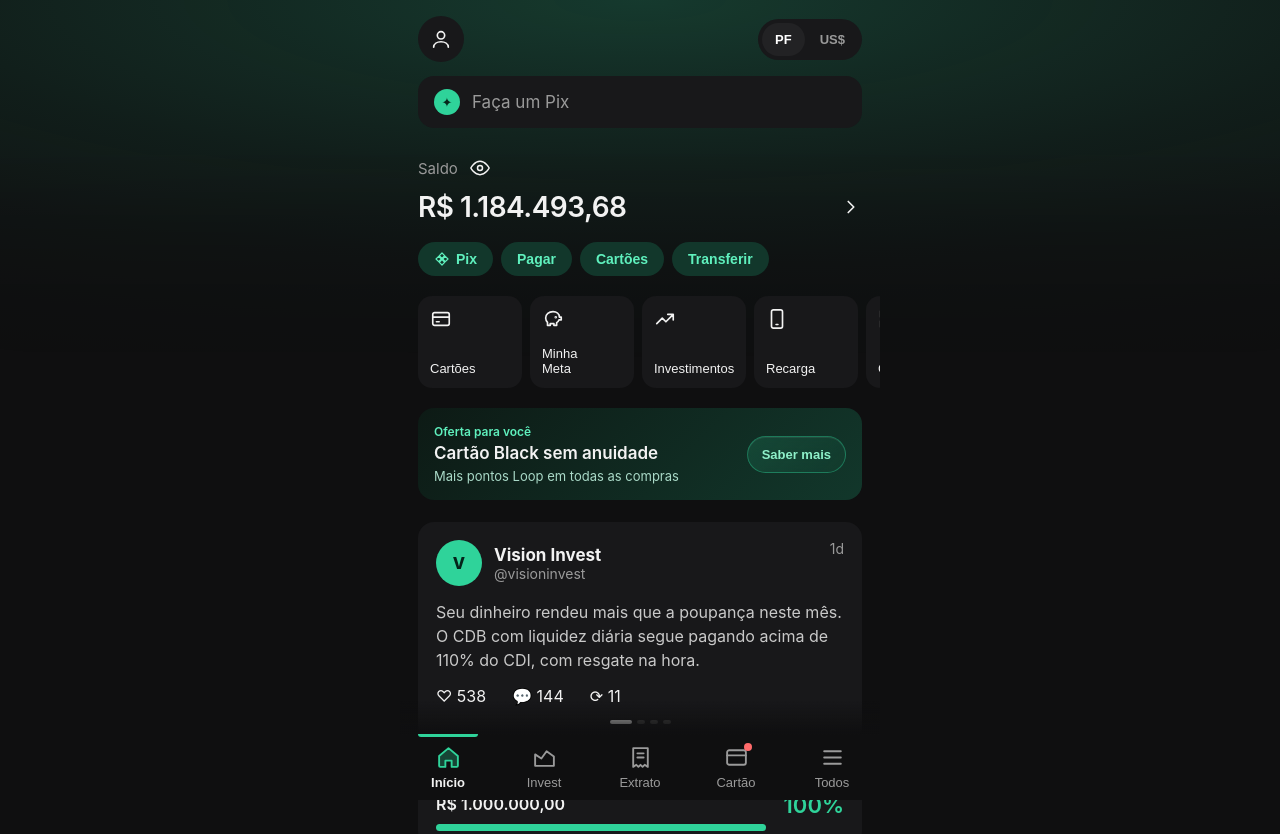
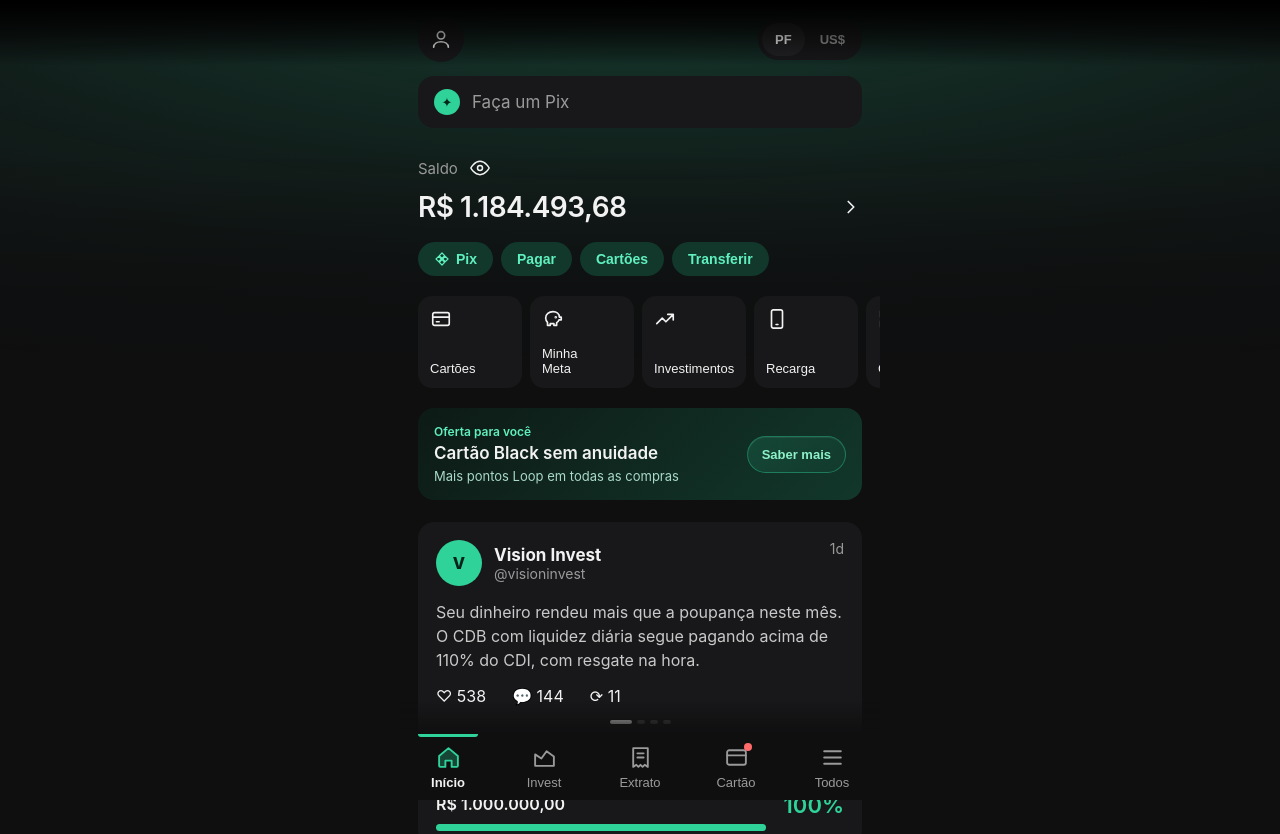
Before and after one commit to marcuslioba/visao, a plain HTML site: page index.html in a window 1280 px wide. Shown: the top 834 px of the page. Drawn offline with Linux system fonts and the light colour scheme.

Commit message:
Topo: degrade nasce do preto da barra de status, sem emenda visivel
Co-Authored-By: Claude Sonnet 5.5 <noreply@anthropic.com>
Claude-Session: https://claude.ai/code/session_01MWda4BJLR9cHFFTbyF6hJH

```diff
--- a/index.html
+++ b/index.html
@@ -252,7 +252,8 @@ nav button{transition:color .15s,transform .12s}
 #s-invest .head{padding-left:18px}
 
 /* degradê do topo: nasce na borda do iPhone (sob a barra de status) e some suavemente no preto */
-body:before{height:420px;background:radial-gradient(135% 100% at 50% 0%,rgba(47,211,154,.22) 0%,rgba(47,211,154,.14) 22%,rgba(47,211,154,.08) 42%,rgba(47,211,154,.035) 62%,rgba(47,211,154,.01) 82%,rgba(47,211,154,0) 100%);-webkit-mask-image:linear-gradient(180deg,#000 0%,#000 35%,transparent 100%);mask-image:linear-gradient(180deg,#000 0%,#000 35%,transparent 100%)}
+body:before{height:420px;background:radial-gradient(135% 100% at 50% 0%,rgba(47,211,154,.22) 0%,rgba(47,211,154,.14) 22%,rgba(47,211,154,.08) 42%,rgba(47,211,154,.035) 62%,rgba(47,211,154,.01) 82%,rgba(47,211,154,0) 100%);-webkit-mask-image:linear-gradient(180deg,transparent 0%,#000 16%,#000 36%,transparent 100%);mask-image:linear-gradient(180deg,transparent 0%,#000 16%,#000 36%,transparent 100%)}
+body:after{content:"";position:fixed;top:0;left:0;right:0;height:64px;background:linear-gradient(180deg,#000 0%,rgba(0,0,0,.6) 40%,rgba(0,0,0,0) 100%);pointer-events:none;z-index:1}
 </style>
 </head>
 <body>
--- a/sw.js
+++ b/sw.js
@@ -1,4 +1,4 @@
-const CACHE='visao-v7';
+const CACHE='visao-v8';
 self.addEventListener('install',()=>self.skipWaiting());
 self.addEventListener('activate',e=>e.waitUntil(self.clients.claim()));
 self.addEventListener('fetch',e=>{
```
